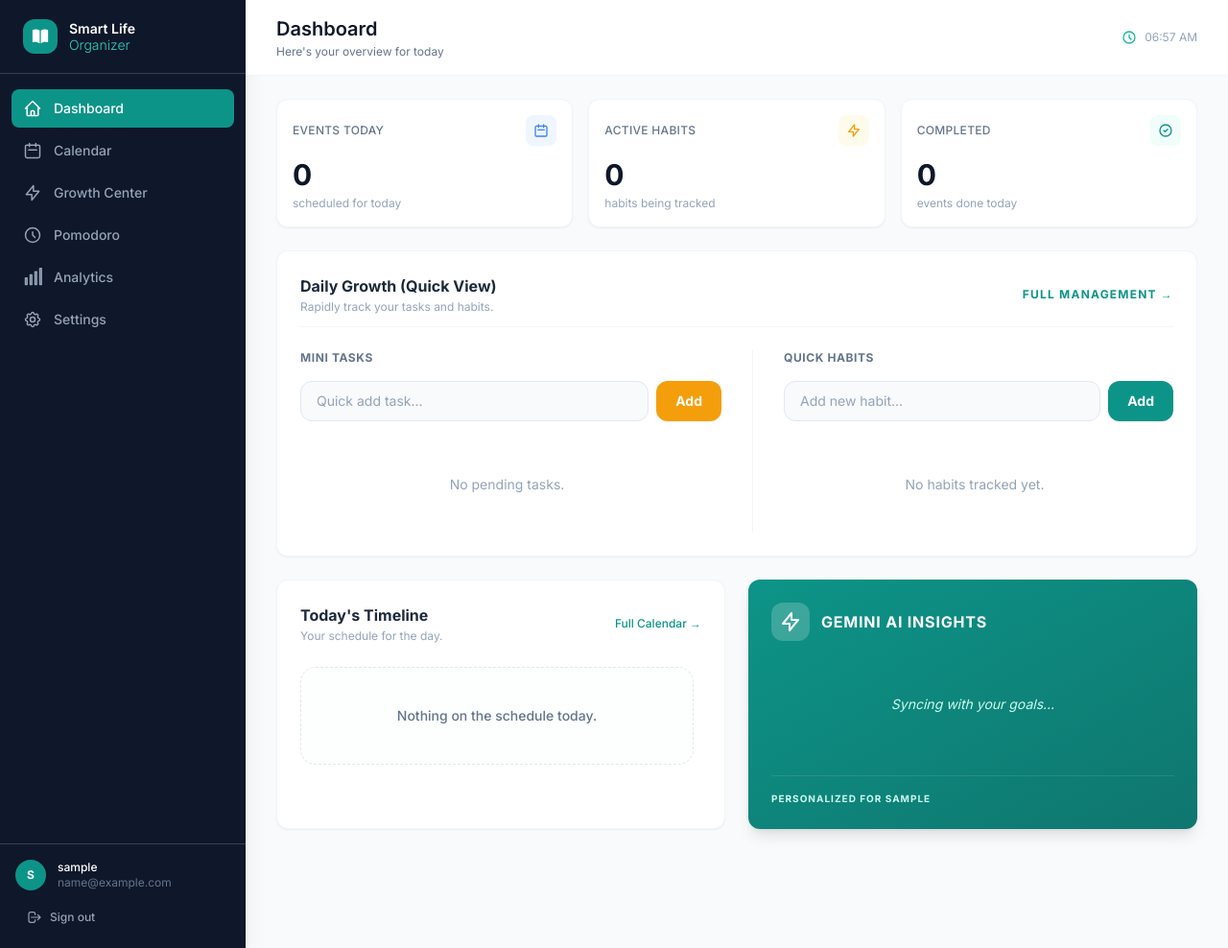
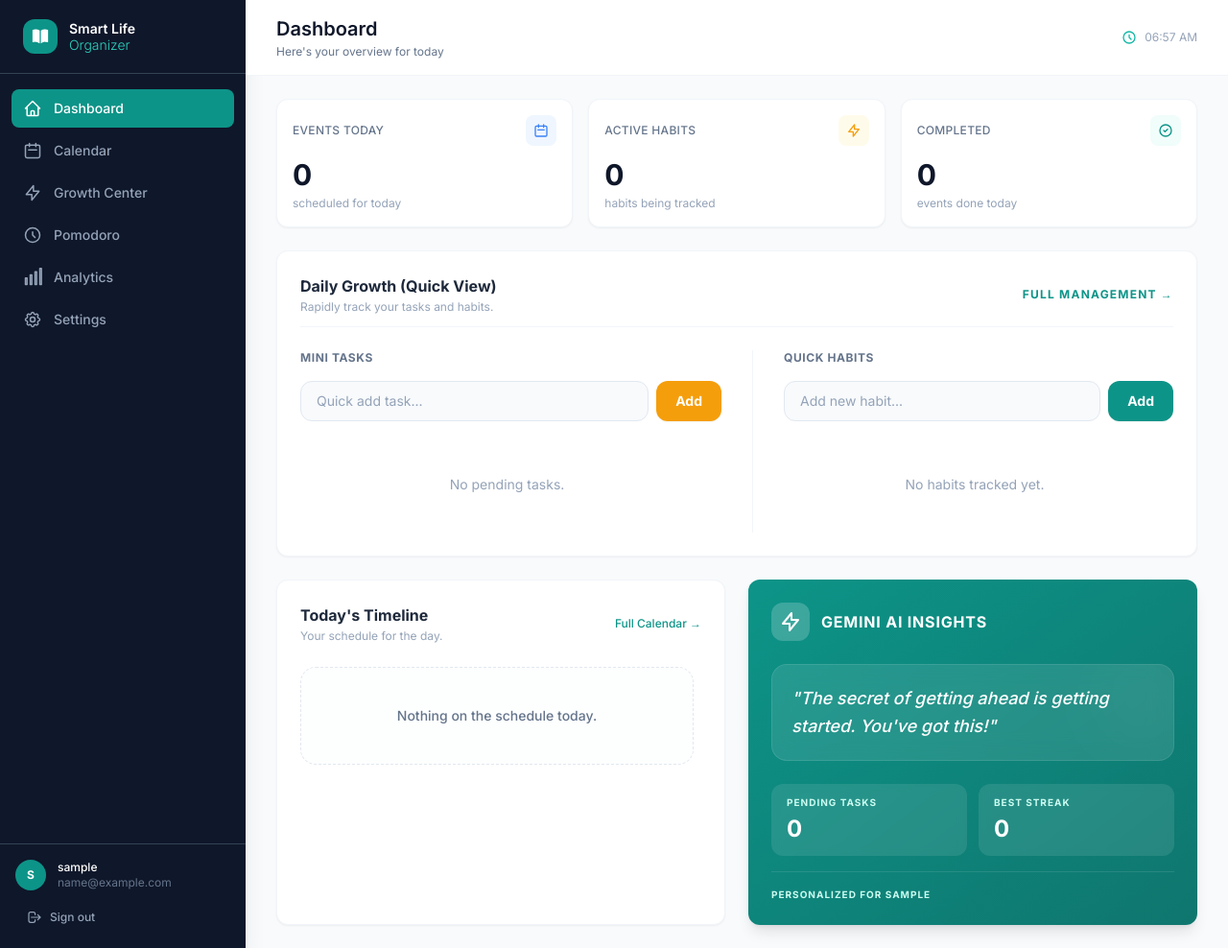
Before and after one commit to AmerZakret/Smart-Life-Organizer, a Django app: page /dashboard/ in a window 1280 px wide. Shown: the whole page at 96% size. Run offline with Django 5.2, Linux system fonts and the light colour scheme; the visitor is signed in with stand-in values (Sample User, id 1); data that the repository does not hold is empty; parts of the project's set-up code (start-up, migrations or seed data) failed here and were passed over; some libraries are stand-ins or nearby versions.

Commit message:
Feature: Fully activated Gemini AI Insights with dynamic user data integration

```diff
--- a/ai_engine/services.py
+++ b/ai_engine/services.py
@@ -121,7 +121,7 @@ def generate_event_tip(event_title: str, start_time) -> str | None:
         )
         return None
 
-def generate_dashboard_insight(username: str, events: list, habits: list, tone: str) -> str | None:
+def generate_dashboard_insight(username: str, events: list, habits: list, tone: str, pending_tasks_count: int = 0) -> str | None:
     """
     Call Gemini 1.5 Flash to produce a personalized, contextual dashboard tip.
     """
@@ -142,7 +142,12 @@ def generate_dashboard_insight(username: str, events: list, habits: list, tone:
         if h.current_streak > 0:
             habits_context.append(f"'{h.name}' ({h.current_streak} day streak)")
 
-    prompt_content = f"User: {username}\nUpcoming Events (next 48h): {', '.join(events_context) if events_context else 'None'}\nActive Habit Streaks: {', '.join(habits_context) if habits_context else 'None'}"
+    prompt_content = (
+        f"User: {username}\n"
+        f"Pending Tasks: {pending_tasks_count}\n"
+        f"Upcoming Events (next 48h): {', '.join(events_context) if events_context else 'None'}\n"
+        f"Active Habit Streaks: {', '.join(habits_context) if habits_context else 'None'}"
+    )
 
     tone_instruction = "Be highly motivational and enthusiastic."
     if tone == "direct":
@@ -151,10 +156,11 @@ def generate_dashboard_insight(username: str, events: list, habits: list, tone:
         tone_instruction = "Be humorous and witty."
 
     system_instruction = (
-        f"You are a sophisticated productivity assistant for {username}. "
-        "Review their upcoming events and habit streaks, and provide ONE short, highly personalized sentence of advice or encouragement. "
+        f"You are a sophisticated productivity assistant for {username}, a software engineering student. "
+        "Review their pending tasks, upcoming events, and habit streaks, then provide ONE short, highly personalized sentence of advice or encouragement. "
+        "Reference specific data when possible (e.g. mention an event title or a streak count). "
         f"{tone_instruction} "
-        "Do not use filler, markdown, or greetings. Keep it under 25 words."
+        "Do not use filler, markdown, or greetings. Keep it under 30 words."
     )
 
     try:
@@ -163,7 +169,7 @@ def generate_dashboard_insight(username: str, events: list, habits: list, tone:
             contents=prompt_content,
             config=genai_types.GenerateContentConfig(
                 system_instruction=system_instruction,
-                max_output_tokens=60,
+                max_output_tokens=80,
                 temperature=0.7,
             ),
         )
--- a/planner/views.py
+++ b/planner/views.py
@@ -22,8 +22,18 @@ logger = logging.getLogger(__name__)
 # ── Page views ────────────────────────────────────────────────────────────────
 
 
+_FALLBACK_QUOTES = [
+    "Consistency is the key to success. Start by completing your first task today!",
+    "Small daily improvements lead to staggering long-term results. Keep going!",
+    "The secret of getting ahead is getting started. You've got this!",
+    "Focus on progress, not perfection. Every step counts.",
+    "Your future self will thank you for the effort you put in today.",
+]
+
+
 @login_required
 def dashboard(request):
+    import random
     user_profile = request.user.userprofile
     today = timezone.now().date()
     now = timezone.now()
@@ -34,7 +44,13 @@ def dashboard(request):
     ).order_by("start_time")
 
     habits = Habit.objects.filter(user=user_profile).order_by("-id")
-    tasks = Task.objects.filter(user=user_profile, is_completed=False).order_by("-id")[:5]
+    all_tasks = Task.objects.filter(user=user_profile)
+    pending_tasks = all_tasks.filter(is_completed=False)
+    tasks = pending_tasks.order_by("-id")[:5]
+    pending_tasks_count = pending_tasks.count()
+
+    # Best habit streak for context
+    best_streak_habit = habits.order_by("-current_streak").first()
 
     # Fetch next 48h events for the personalized tip
     next_48h = now + timedelta(hours=48)
@@ -42,21 +58,28 @@ def dashboard(request):
         user=user_profile,
         start_time__gte=now,
         start_time__lte=next_48h
-    ).order_by("start_time")[:5]  # Limit to 5 for context size
+    ).order_by("start_time")[:5]
 
-    # Generate personalized dashboard insight
+    # Generate personalized dashboard insight via Gemini
     dashboard_tip = generate_dashboard_insight(
         username=request.user.first_name or request.user.username,
         events=list(upcoming_events),
         habits=list(habits),
-        tone=user_profile.ai_tone
+        tone=user_profile.ai_tone,
+        pending_tasks_count=pending_tasks_count,
     )
+
+    # Fallback: if Gemini is unavailable, provide a motivational quote
+    if not dashboard_tip:
+        dashboard_tip = random.choice(_FALLBACK_QUOTES)
 
     context = {
         "events_today": events_today,
         "habits": habits,
         "tasks": tasks,
         "dashboard_tip": dashboard_tip,
+        "pending_tasks_count": pending_tasks_count,
+        "best_streak_habit": best_streak_habit,
         "categories": Category.objects.filter(user=user_profile).order_by("name"),
     }
     return render(request, "planner/dashboard.html", context)
--- a/templates/planner/dashboard.html
+++ b/templates/planner/dashboard.html
@@ -184,21 +184,29 @@
             </div>
 
             <div class="flex-1 flex flex-col justify-center">
-                {% if dashboard_tip %}
                 <div class="bg-white/10 backdrop-blur-md rounded-2xl p-5 border border-white/10 relative overflow-hidden group">
                     <div class="absolute -right-4 -top-4 w-24 h-24 bg-white/5 rounded-full blur-2xl group-hover:bg-white/10 transition-colors"></div>
                     <p class="text-lg font-medium leading-relaxed italic relative z-10">
                         "{{ dashboard_tip }}"
                     </p>
                 </div>
-                {% else %}
-                <div class="text-center py-8">
-                    <p class="text-teal-100 text-sm italic">Syncing with your goals...</p>
-                </div>
-                {% endif %}
             </div>
 
-            <div class="mt-8 pt-4 border-t border-white/10">
+            <!-- Context Stats -->
+            <div class="mt-6 grid grid-cols-2 gap-3">
+                <div class="bg-white/10 rounded-xl px-4 py-3 backdrop-blur-sm">
+                    <p class="text-[10px] text-teal-100 uppercase tracking-widest font-bold mb-1">Pending Tasks</p>
+                    <p class="text-2xl font-black">{{ pending_tasks_count }}</p>
+                </div>
+                <div class="bg-white/10 rounded-xl px-4 py-3 backdrop-blur-sm">
+                    <p class="text-[10px] text-teal-100 uppercase tracking-widest font-bold mb-1">Best Streak</p>
+                    <p class="text-2xl font-black">
+                        {% if best_streak_habit %}{{ best_streak_habit.current_streak }} 🔥{% else %}0{% endif %}
+                    </p>
+                </div>
+            </div>
+
+            <div class="mt-4 pt-4 border-t border-white/10">
                 <p class="text-[10px] text-teal-100 uppercase tracking-widest font-bold">Personalized for {{ user.username }}</p>
             </div>
         </div>
```
